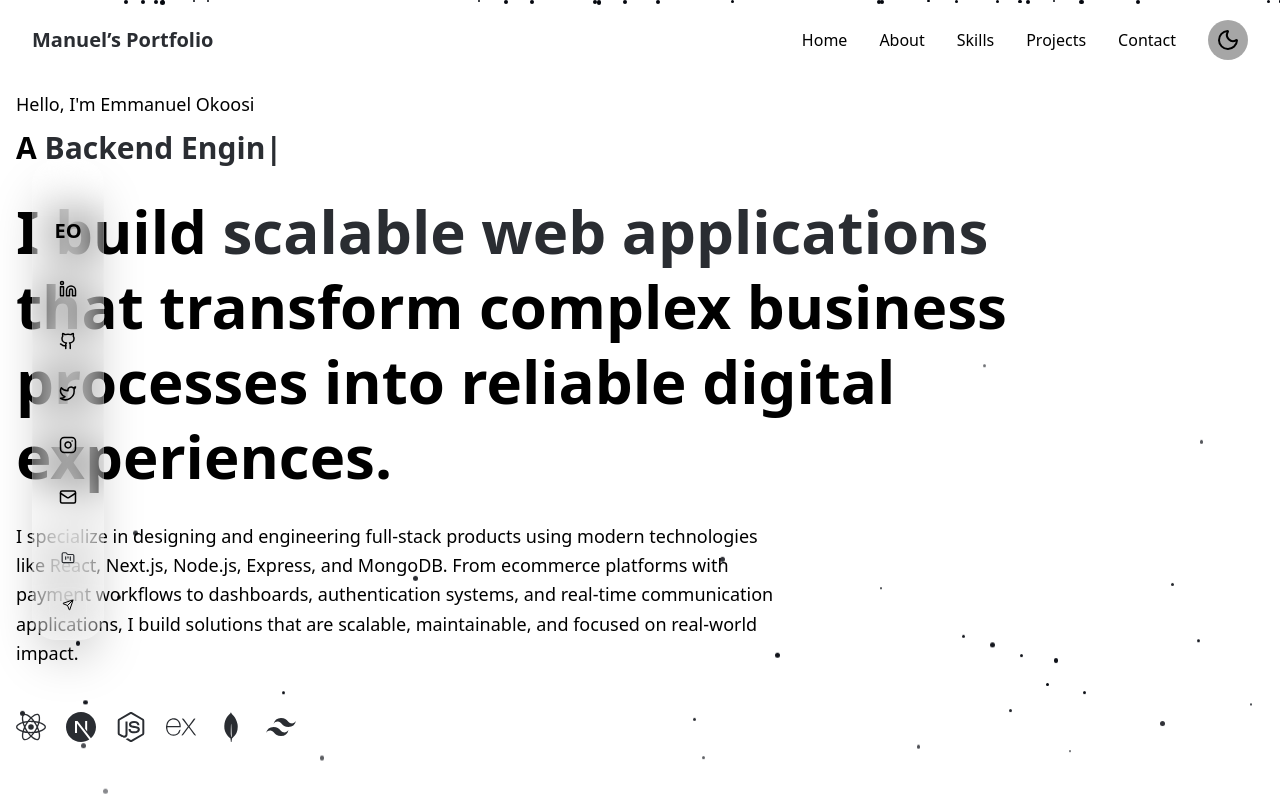
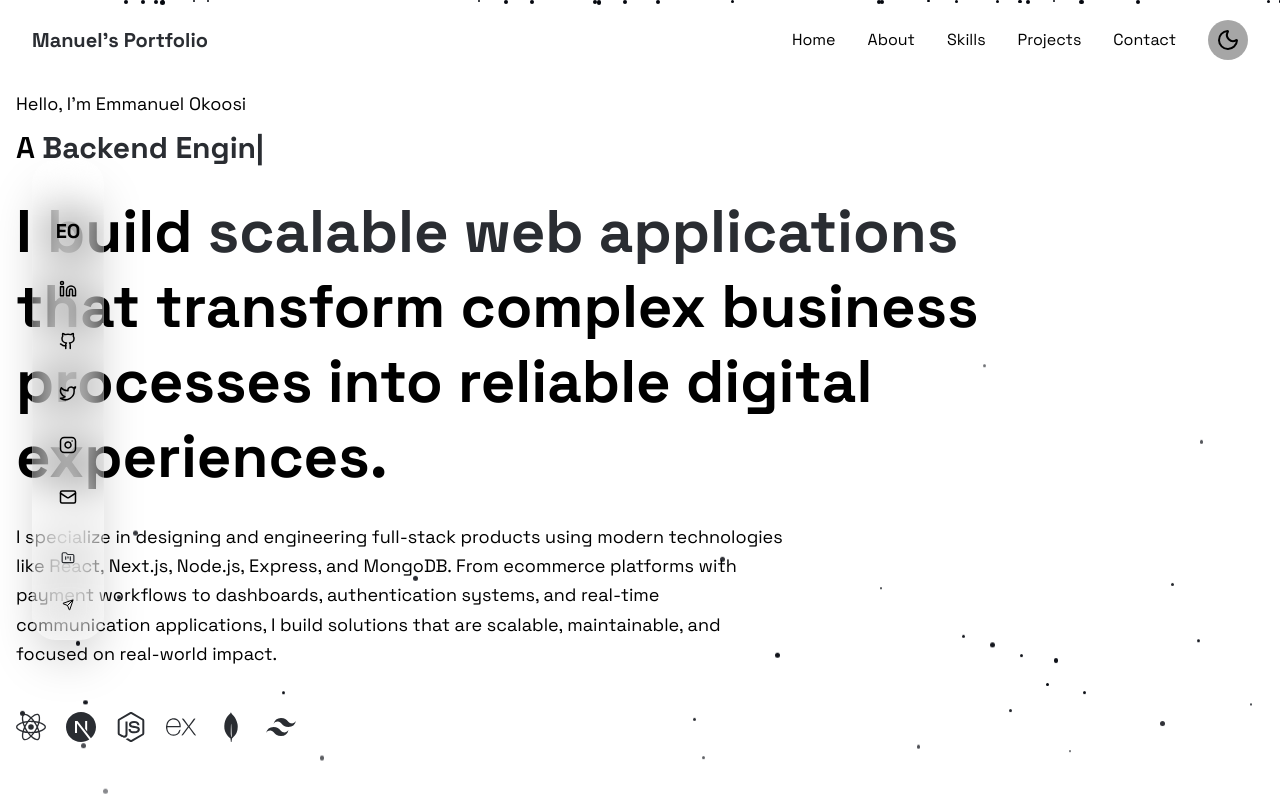
Before and after one commit to emm-ok/manuelsPortfolio, a React (Vite) app: page / in a window 1280 px wide. Shown: the top 800 px of the page. Built offline with nearby package versions, Linux system fonts and the light colour scheme.

Commit message:
Update Home component styles for improved layout and scrolling behavior

```diff
--- a/src/pages/Home.jsx
+++ b/src/pages/Home.jsx
@@ -14,7 +14,7 @@ import DownBar from "../components/DownBar";
 
 const Home = () => {
   return (
-    <main className="relative min-h-screen overflow-x-hidden">
+    <main className="font-space-grotesk relative min-h-screen overflow-x-hidden">
       {/* BACKGROUND */}
       <AnimatedBackground />
 
@@ -24,7 +24,7 @@ const Home = () => {
       </div>
 
       {/* MAIN CONTENT */}
-      <div className="relative min-w-0">
+      <div className="relative min-w-0 scroll-mt-18">
         <Navbar />
         <HeroSection />
         <AboutSection />
```
